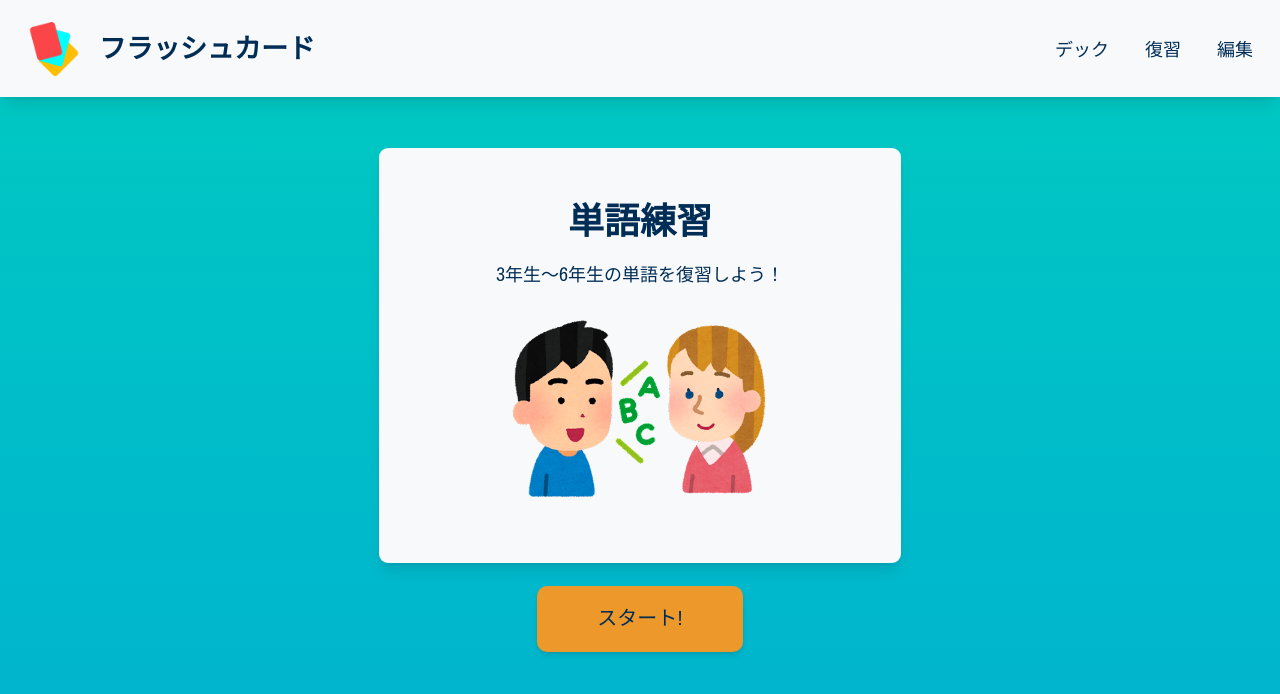
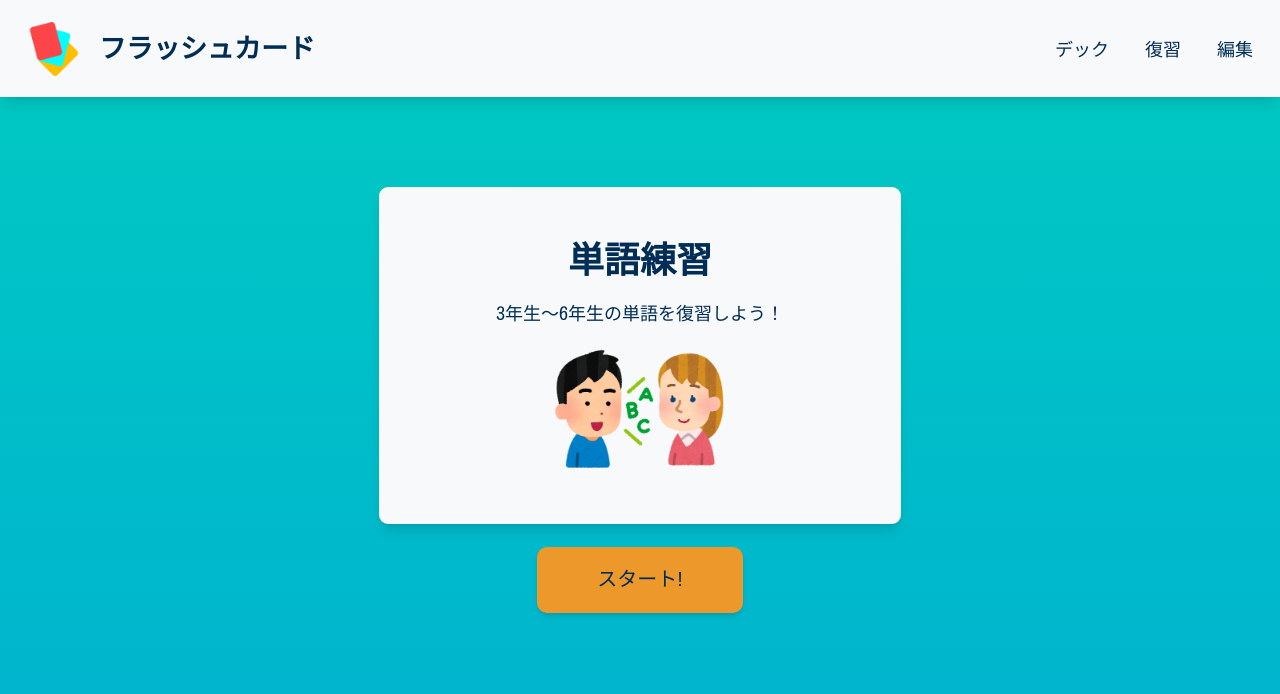
Before and after one commit to kebin20/english-flashcards-app, a React (Vite) app: page / in a window 1280 px wide. Shown: the top 694 px of the page. Built offline with nearby package versions, Linux system fonts and the light colour scheme; no server answers; a web font is replaced by a local one.

Commit message:
style: adjusted image on welcome screen

```diff
--- a/src/pages/WelcomePage.tsx
+++ b/src/pages/WelcomePage.tsx
@@ -19,7 +19,7 @@ const WelcomeBox = styled.div`
 `;
 
 const WelcomeImage = styled.img`
-  max-width: 60%;
+  max-width: 40%;
 `;
 
 const WelcomeTitle = styled.h1`
```
